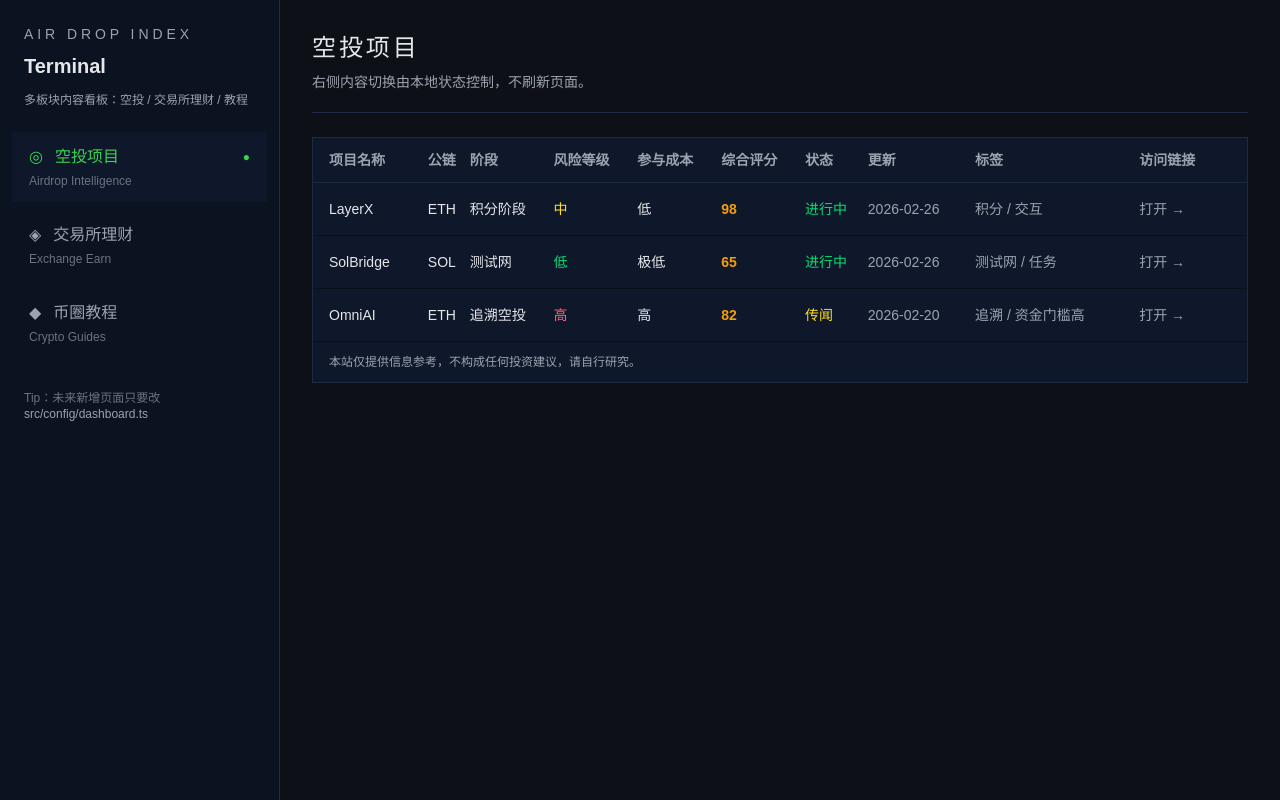
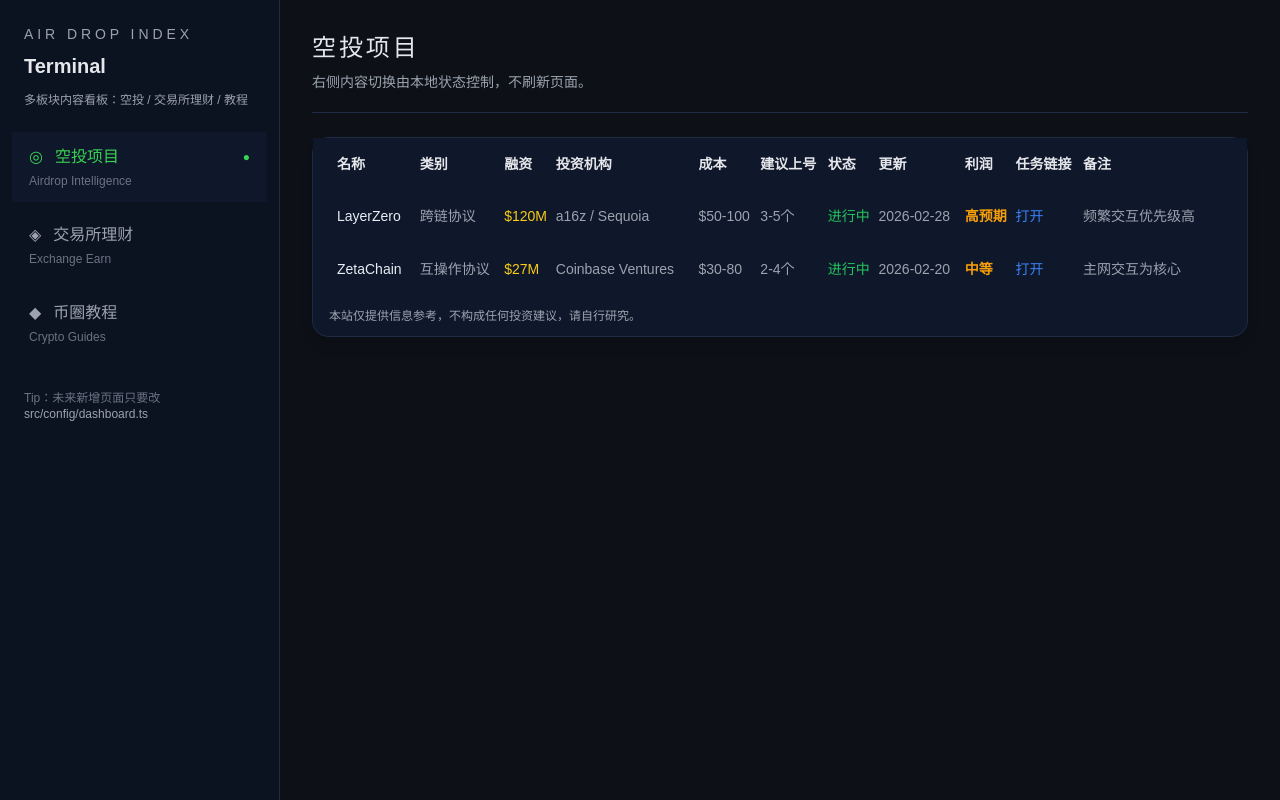
Before and after one commit to Ethan-art-eng/airdrop-index, a Next.js app: page /dashboard in a window 1280 px wide. Built offline with nearby package versions, Linux system fonts and the light colour scheme.

Commit message:
ui: basic polish

```diff
--- a/src/components/AirdropTable.tsx
+++ b/src/components/AirdropTable.tsx
@@ -1,56 +1,56 @@
 import { projects } from "@/data/projects";
-
 export function AirdropTable() {
-  const riskColor = (r: string) =>
-    r === "高" ? "text-red-400" : r === "中" ? "text-yellow-300" : "text-green-400";
-
-  const statusColor = (s: string) =>
-    s === "进行中" ? "text-green-400" : s === "传闻" ? "text-yellow-300" : "text-gray-400";
-
   return (
-    <section className="border border-[#1F2A44] bg-[#0F172A]">
+    <section className="rounded-2xl border border-[#1F2A44] bg-[#0F172A] shadow-lg">
       <div className="overflow-x-auto scrollbar-thin scrollbar-thumb-[#1F2A44]">
         <table className="w-full text-sm border-collapse">
-          <thead className="text-[#9CA3AF] border-b border-[#1F2A44]">
-            <tr>
-              <th className="text-left py-3 pl-4">项目名称</th>
-              <th className="text-left">公链</th>
-              <th className="text-left">阶段</th>
-              <th className="text-left">风险等级</th>
-              <th className="text-left">参与成本</th>
-              <th className="text-left">综合评分</th>
-              <th className="text-left">状态</th>
-              <th className="text-left">更新</th>
-              <th className="text-left">标签</th>
-              <th className="text-left pr-4">访问链接</th>
-            </tr>
-          </thead>
+
+            <thead className="sticky top-0 bg-[#0F172A] z-10">
+              <tr>
+                <th className="py-4 pl-6 text-left">名称</th>
+                <th className="text-left">类别</th>
+                <th className="text-left">融资</th>
+                <th className="text-left">投资机构</th>
+                <th className="text-left">成本</th>
+                <th className="text-left">建议上号</th>
+                <th className="text-left">状态</th>
+                <th className="text-left">更新</th>
+                <th className="text-left">利润</th>
+                <th className="text-left">任务链接</th>
+                <th className="text-left pr-6">备注</th>
+              </tr>
+            </thead>
 
           <tbody>
             {projects.map((p) => (
-              <tr key={p.name} className="border-b border-[#0A0F1A] hover:bg-[#111C33]">
-                <td className="py-4 pl-4 font-medium">{p.name}</td>
-                <td>{p.chain}</td>
-                <td>{p.stage}</td>
-                <td className={riskColor(p.risk)}>{p.risk}</td>
-                <td>{p.cost}</td>
-                <td className="text-[#F59E0B] font-semibold">{p.score}</td>
-                <td className={statusColor(p.status)}>{p.status}</td>
+              <tr
+                key={p.name}
+                className="border-b border-[#111827] hover:bg-[#1A2332] transition-colors duration-150"
+              >
+                <td className="py-4 pl-6 font-medium text-[#E6EDF3]">{p.name}</td>
+                <td className="text-[#9CA3AF]">{p.category}</td>
+                <td className="text-[#FACC15]">{p.funding}</td>
+                <td className="text-[#9CA3AF]">{p.investors}</td>
+                <td className="text-[#9CA3AF]">{p.cost}</td>
+                <td className="text-[#9CA3AF]">{p.accounts}</td>
+                <td className="text-[#22C55E]">{p.status}</td>
                 <td className="text-[#9CA3AF]">{p.updatedAt}</td>
-                <td className="text-[#9CA3AF]">{p.tags.join(" / ")}</td>
-                <td className="pr-4">
+                <td className="text-[#F59E0B] font-semibold">{p.profit}</td>
+                <td>
                   <a
                     href={p.url}
                     target="_blank"
-                    className="text-[#9CA3AF] hover:text-[#F59E0B]"
                     rel="noreferrer"
+                    className="text-[#3B82F6] hover:underline"
                   >
-                    打开 →
+                    打开
                   </a>
                 </td>
+                <td className="text-[#9CA3AF] pr-6">{p.note}</td>
               </tr>
             ))}
           </tbody>
+
         </table>
       </div>
 
--- a/src/data/projects.ts
+++ b/src/data/projects.ts
@@ -1,57 +1,28 @@
-export type Project = {
-  name: string;
-  chain: string;
-  stage: string; // 用 stage，不用 type
-  risk: "高" | "中" | "低";
-  cost: string;
-  score: number;
-  url: string;
-
-
-  status: "进行中" | "已结束" | "传闻";
-  updatedAt: string; // "2026-02-26"
-  tags: string[];    // ["积分", "测试网"]
-
-};
-
-export const projects: Project[] = [
+export const projects = [
   {
-    name: "LayerX",
-    chain: "ETH",
-    stage: "积分阶段",
-    risk: "中",
-    cost: "低",
-    score: 98,
-    url: "https://example.com",
-
+    name: "LayerZero",
+    category: "跨链协议",
+    funding: "$120M",
+    investors: "a16z / Sequoia",
+    cost: "$50-100",
+    accounts: "3-5个",
     status: "进行中",
-    updatedAt: "2026-02-26",
-    tags: ["积分", "交互"],
+    updatedAt: "2026-02-28",
+    profit: "高预期",
+    url: "https://layerzero.network",
+    note: "频繁交互优先级高"
   },
   {
-    name: "SolBridge",
-    chain: "SOL",
-    stage: "测试网",
-    risk: "低",
-    cost: "极低",
-    score: 65,
-    url: "https://example.com",
-
+    name: "ZetaChain",
+    category: "互操作协议",
+    funding: "$27M",
+    investors: "Coinbase Ventures",
+    cost: "$30-80",
+    accounts: "2-4个",
     status: "进行中",
-    updatedAt: "2026-02-26",
-    tags: ["测试网", "任务"],
-  },
-  {
-    name: "OmniAI",
-    chain: "ETH",
-    stage: "追溯空投",
-    risk: "高",
-    cost: "高",
-    score: 82,
-    url: "https://example.com",
-
-    status: "传闻",
     updatedAt: "2026-02-20",
-    tags: ["追溯", "资金门槛高"],
-  },
+    profit: "中等",
+    url: "https://zetachain.com",
+    note: "主网交互为核心"
+  }
 ];
```
